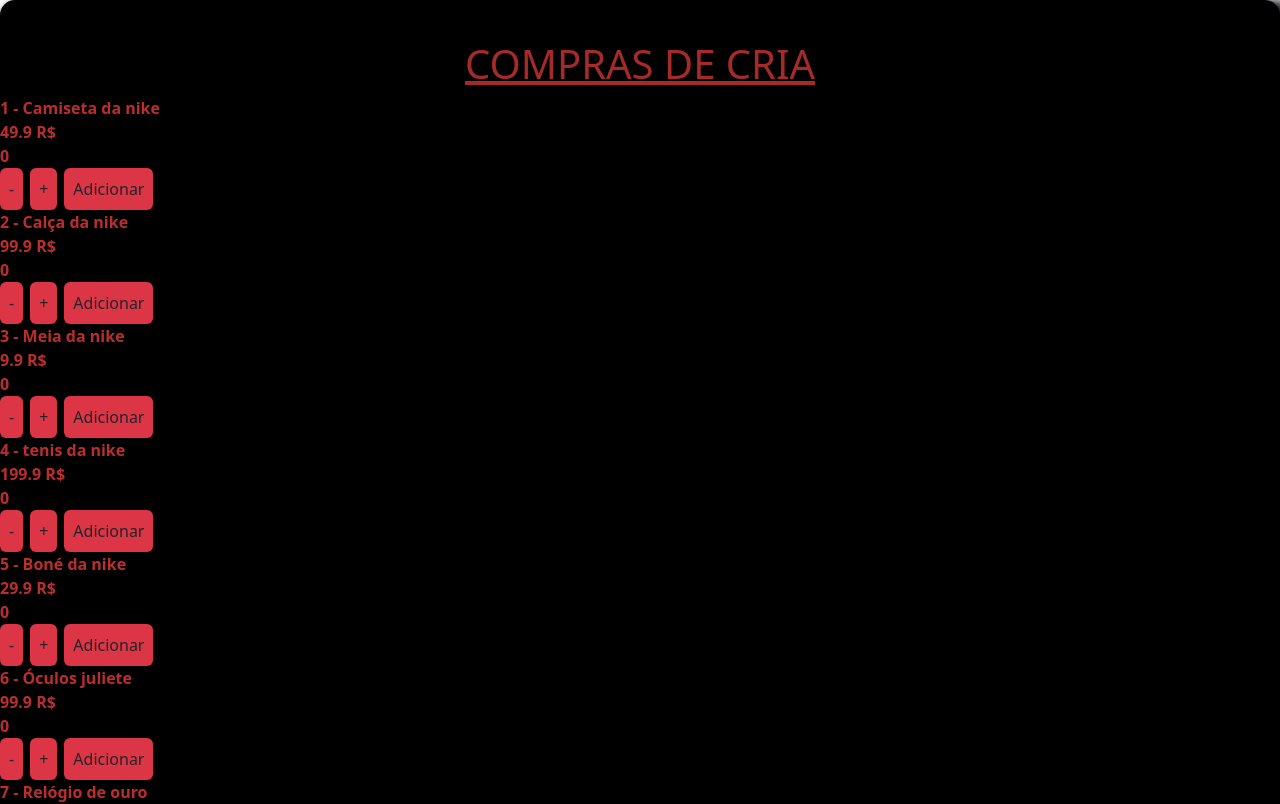
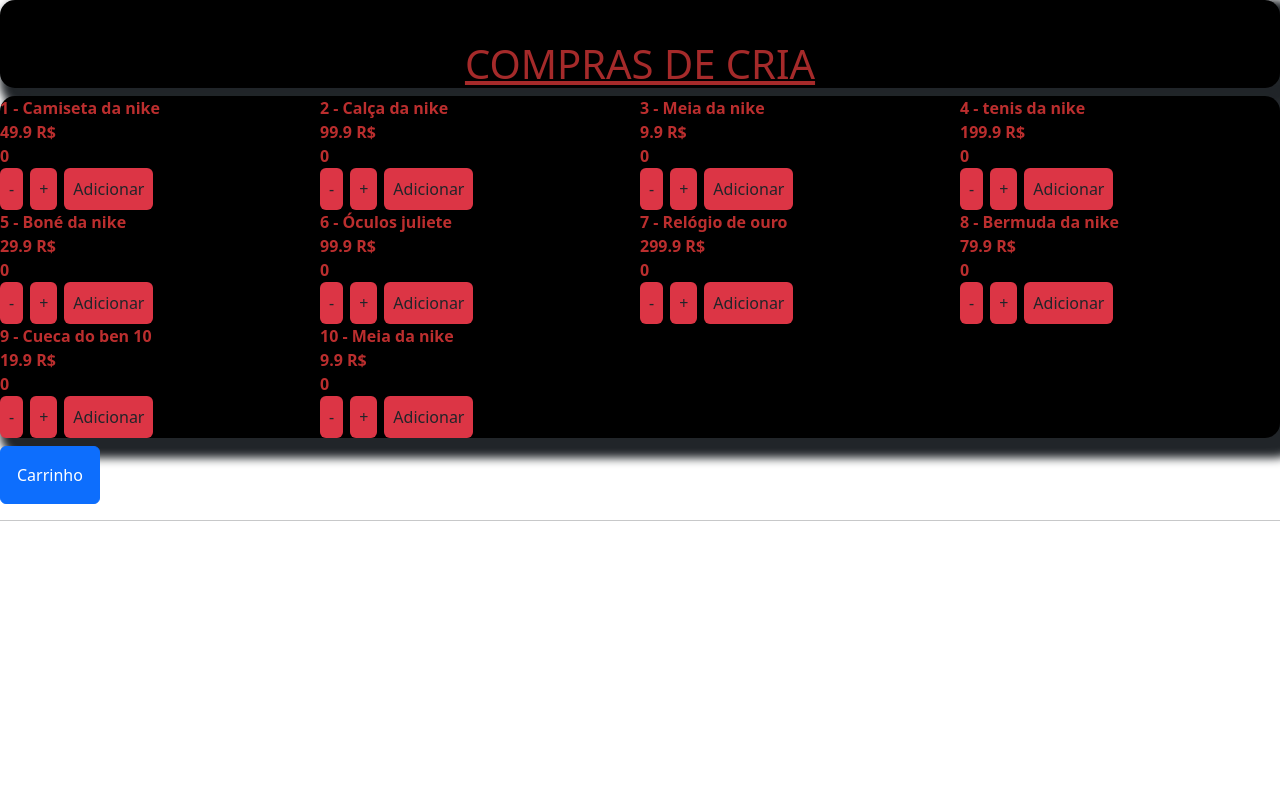
Before and after one commit to V1T0Rm3ndes/ATT-carrinho, a Vue app: page / in a window 1280 px wide. Shown: the top 804 px of the page. Built offline with nearby package versions, Linux system fonts and the light colour scheme.

Commit message:
projeto 2

```diff
--- a/src/App.vue
+++ b/src/App.vue
@@ -98,23 +98,58 @@
 </script>
 
 <template>
+<div class="titulo">
+   <h1>COMPRAS DE CRIA</h1>
+    </div>
   <div class="template">
-    <h1>COMPRAS DE CRIA</h1>
 
-    <div v-for="(produtos, id) in produtos" :key="id" class="col-3">
-      <b id="negrito"> {{ produtos.id }} - {{ produtos.nome }}</b>
+
+    <div v-for="(produto, index) in produtos" :key="produto.id" class="col-3">
+
+      <div class="produtos">
+        <b id="negrito"> {{ produto.id }} - {{ produto.nome }}</b>
       <br>
-      <b id="negrito"> {{ produtos.preco }} R$</b>
+      <b id="negrito"> {{ produto.preco }} R$</b>
       <br>
-      <b id="negrito"> {{ produtos.quantidade }} </b>
-      <br><button type="button" @click="menos(id)" class="btn bg-danger p-2 h-r">-</button>
-      <button type="button" @click="mais(id)" class="btn bg-danger p-2 ml-b h-g">+</button>
+      <b id="negrito"> {{ produto.quantidade }} </b>
+      <br><button type="button" @click="menos(index)" class="btn bg-danger p-2 h-r">-</button>
+      <button type="button" @click="mais(index)" class="btn bg-danger p-2 ml-b h-g">+</button>
       <button type="button" @click="adicionarCarrinho(produto)" class="btn bg-danger p-2 ml-b h-g">Adicionar</button>
+      </div>
+    </div>
+  </div>
 
+
+
+      <button type="button" class="btn btn-primary p-3 mt-2 " data-bs-toggle="modal" data-bs-target="#exampleModal">
+    Carrinho
+    </button>
+    <hr>
+
+    <div class="modal fade" id="exampleModal" tabindex="-1" aria-labelledby="exampleModalLabel" aria-hidden="true">
+      <div class="modal-dialog modal-dialog-centered">
+        <div class="modal-content">
+          <div class="modal-header">
+            <h1 class="modal-title fs-5" id="exampleModalLabel">Carrinho</h1>
+            <button type="button" class="btn-close" data-bs-dismiss="modal" aria-label="Close"></button>
+          </div>
+          <div class="modal-body">
+            <div v-for="(itemDoCarrinho, index) in carrinho.items" :key="itemDoCarrinho.id">
+            <strong> {{ itemDoCarrinho.id }} - {{ itemDoCarrinho.nome }}</strong>
+            <br>
+            <p>Preço R$ {{itemDoCarrinho.preco }} | Quant {{ itemDoCarrinho.quantidade}} (Total: {{ itemDoCarrinho.total }} )</p>
+
+          </div>
+          <p v-if="carrinho.length > 0">Valor total da compra: R$ {{ carrinho.total }}</p>
+          <p v-else>Nenhum item no carrinho</p>
+          </div>
+          <div class="modal-footer">
+            <button type="button" class="btn btn-secondary" data-bs-dismiss="modal">Fechar</button>
+
+          </div>
+        </div>
+      </div>
     </div>
-    {{ carrinho }}
-    {{ valorTotal }}
-  </div>
 </template>
 
 
@@ -124,6 +159,9 @@
   border-radius: 15px;
   box-shadow: 10px 10px 10px 10px;
   border: 100px wheat;
+  display: flex  ;
+  flex-direction: row;
+  flex-wrap: wrap;
 
 
 
@@ -144,4 +182,12 @@
   margin-left: 7px;
 
 }
+.titulo{
+  background-color: black;
+  border-radius: 15px;
+  box-shadow: 10px 10px 10px 10px;
+  border: 100px wheat;
+
+
+}
 </style>
```
